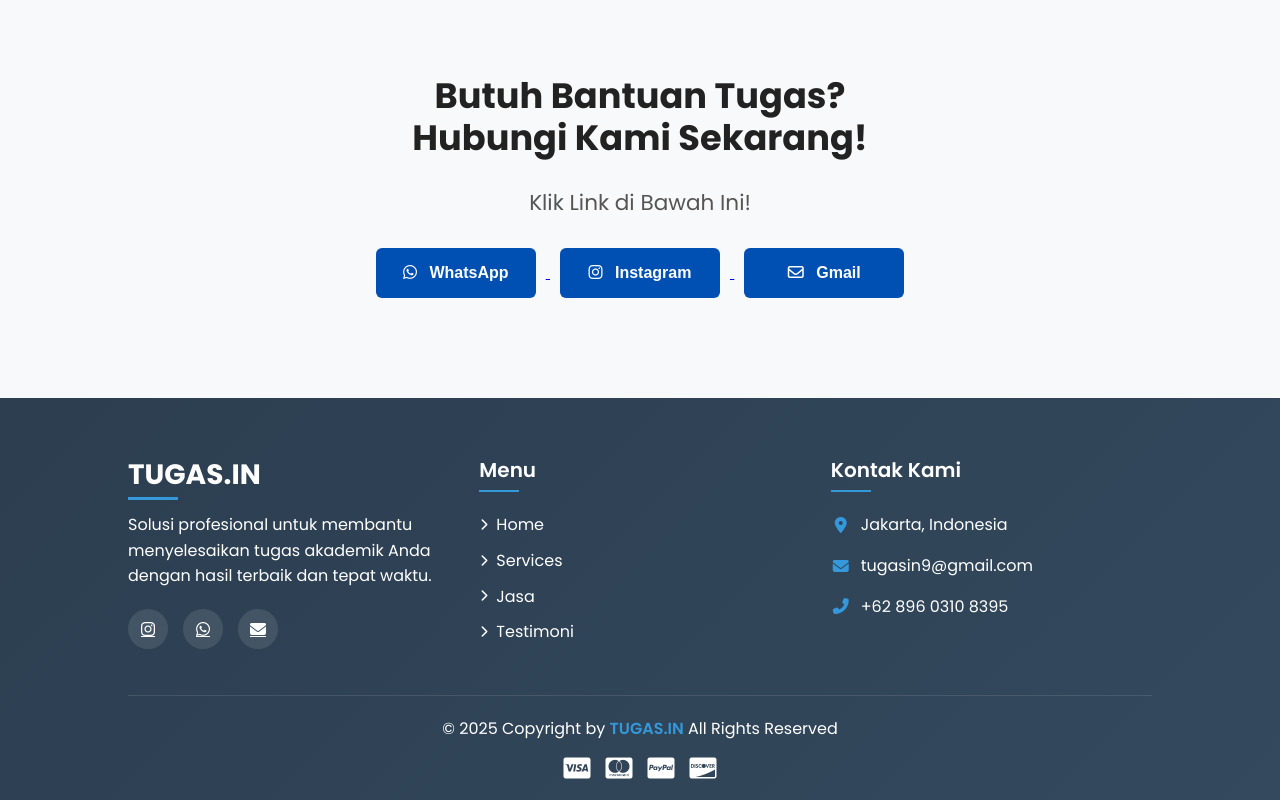
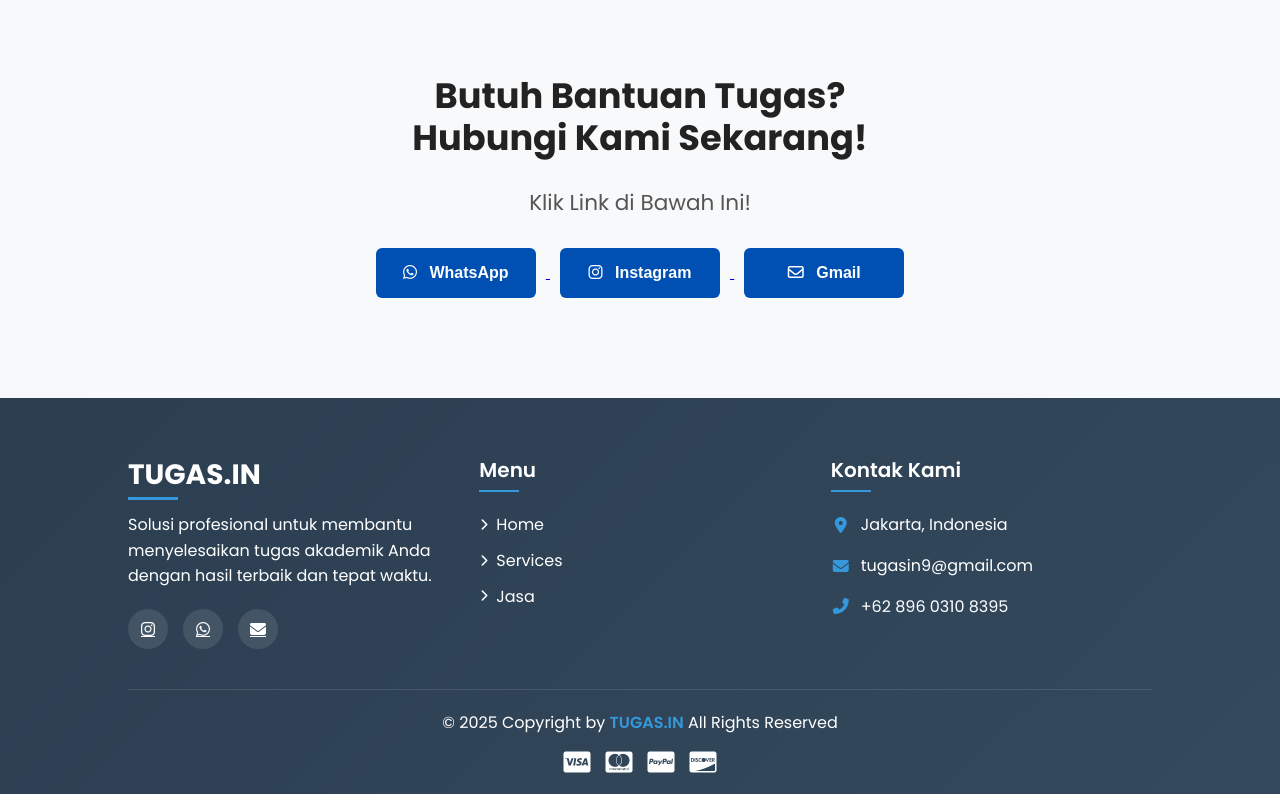
Before and after one commit to zkymubarok678/tugasIn, a plain HTML site: page landingPage/index.html in a window 1280 px wide. Shown: the part 3697-4497 px from the top of the page. Drawn offline with Linux system fonts and the light colour scheme.

Commit message:
hapus testimoni

```diff
--- a/landingPage/index.html
+++ b/landingPage/index.html
@@ -252,11 +252,6 @@
               <li>
                 <a href="#jasa"><i class="fas fa-chevron-right"></i> Jasa</a>
               </li>
-              <li>
-                <a href="#testimoni"
-                  ><i class="fas fa-chevron-right"></i> Testimoni</a
-                >
-              </li>
             </ul>
           </div>
 
```
